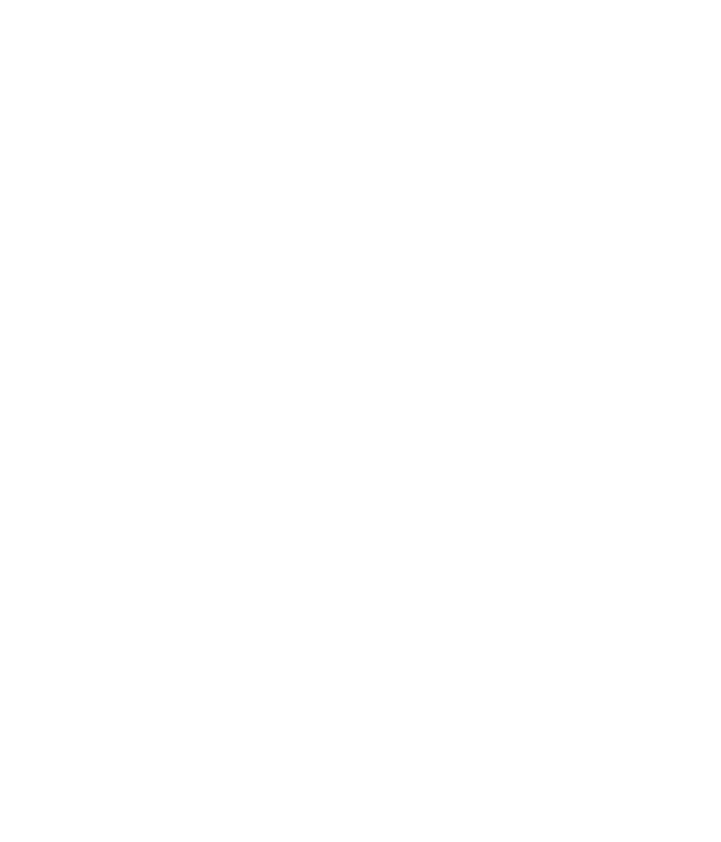
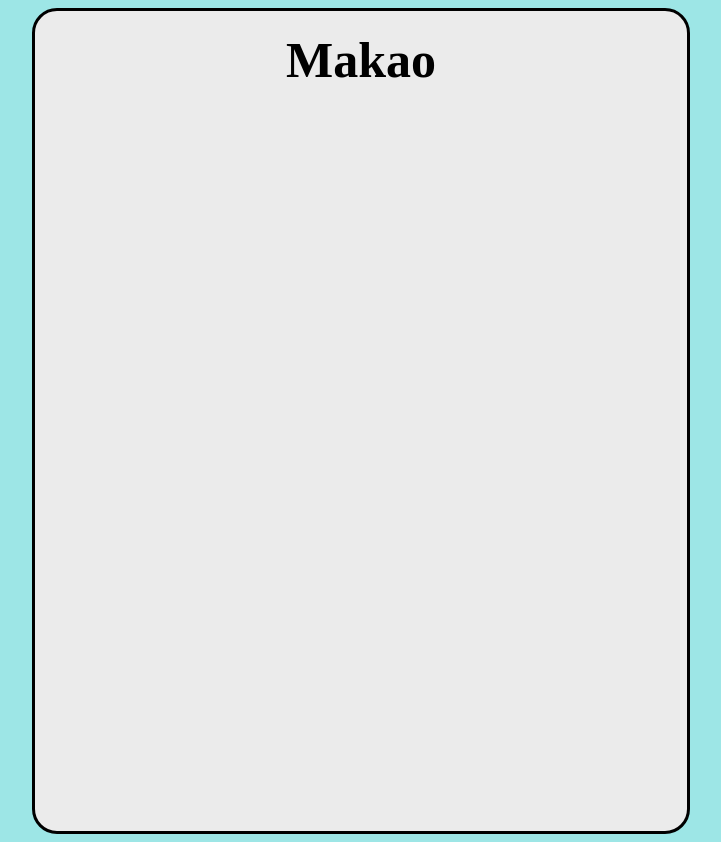
Before and after one commit to cmiband/Makao, a website: page public/views/index.html in a window 1280 px wide. Shown: the whole page, without its empty margins (279-1000 px from the left). Before the commit the page ends 800 px from the top, so only its background shows below. Drawn offline with nearby package versions, Linux system fonts and the light colour scheme.

Commit message:
some basic front-end for now

```diff
--- /dev/null
+++ b/public/styles/style.css
@@ -0,0 +1,23 @@
+body{
+    background-color: rgb(157, 230, 230);
+}
+
+#root{
+    font-family: 'Times New Roman', Times, serif;
+    background-color: rgb(235, 235, 235);
+
+    margin: auto;
+    width: 50%;
+    height: 800px;
+    border: 3px solid black;
+    border-radius: 25px;
+    padding: 10px;
+}
+
+#title{
+    margin: auto;
+    padding: 10px;
+
+    font-size: 50px;
+    text-align: center;
+}
--- a/views/index.html
+++ b/public/views/index.html
@@ -6,10 +6,11 @@
         <meta name='description' content='Creating lobby for a game'>
         <title>App</title>
         <script src="https://cdnjs.cloudflare.com/ajax/libs/socket.io/4.4.0/socket.io.js"></script>
+        <link rel='stylesheet' type='text/css' href='/styles/style.css'/>
     </head>
     <body>
         <div id='root'>
-
+            <h1 id='title'>Makao</h1>
         </div>
     </body>
 </html>
--- a/server.js
+++ b/server.js
@@ -4,10 +4,11 @@ const port = 3000;
 const path = require('path');
 const favicon = require('serve-favicon');
 
-app.use(favicon(__dirname+'/graphics/favicon.ico'));
+app.use(favicon(__dirname+'/public/graphics/favicon.ico'));
+app.use(express.static(__dirname+'/public'));
 
 app.get('/', (req,res)=>{
-    res.sendFile(path.join(__dirname+'/views/index.html'))
+    res.sendFile(path.join(__dirname,'/public/views/index.html'))
 });
 
 app.listen(port, () => {
```
Also changed, not shown: public/graphics/favicon.ico (renamed from graphics/favicon.ico).
